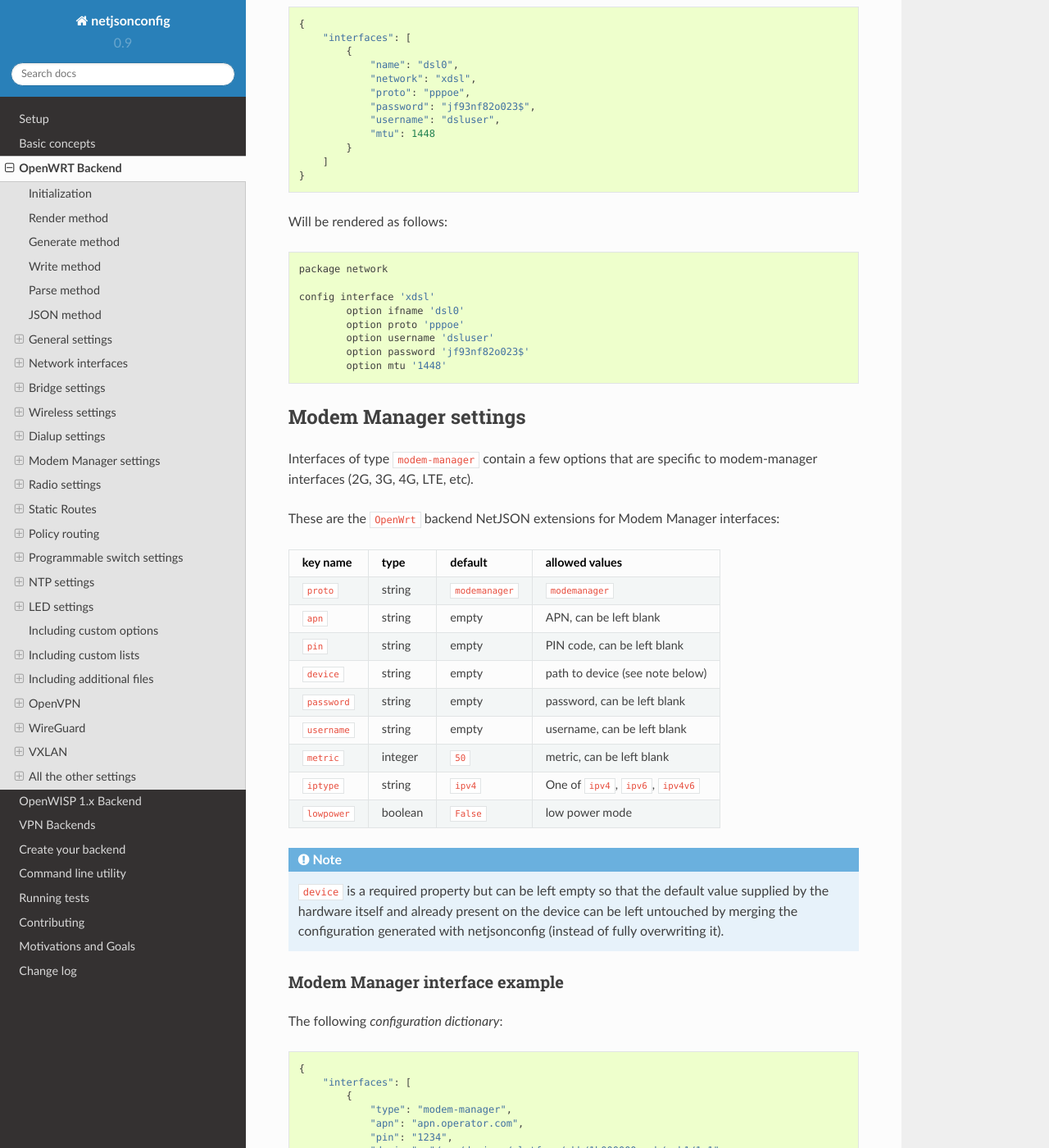
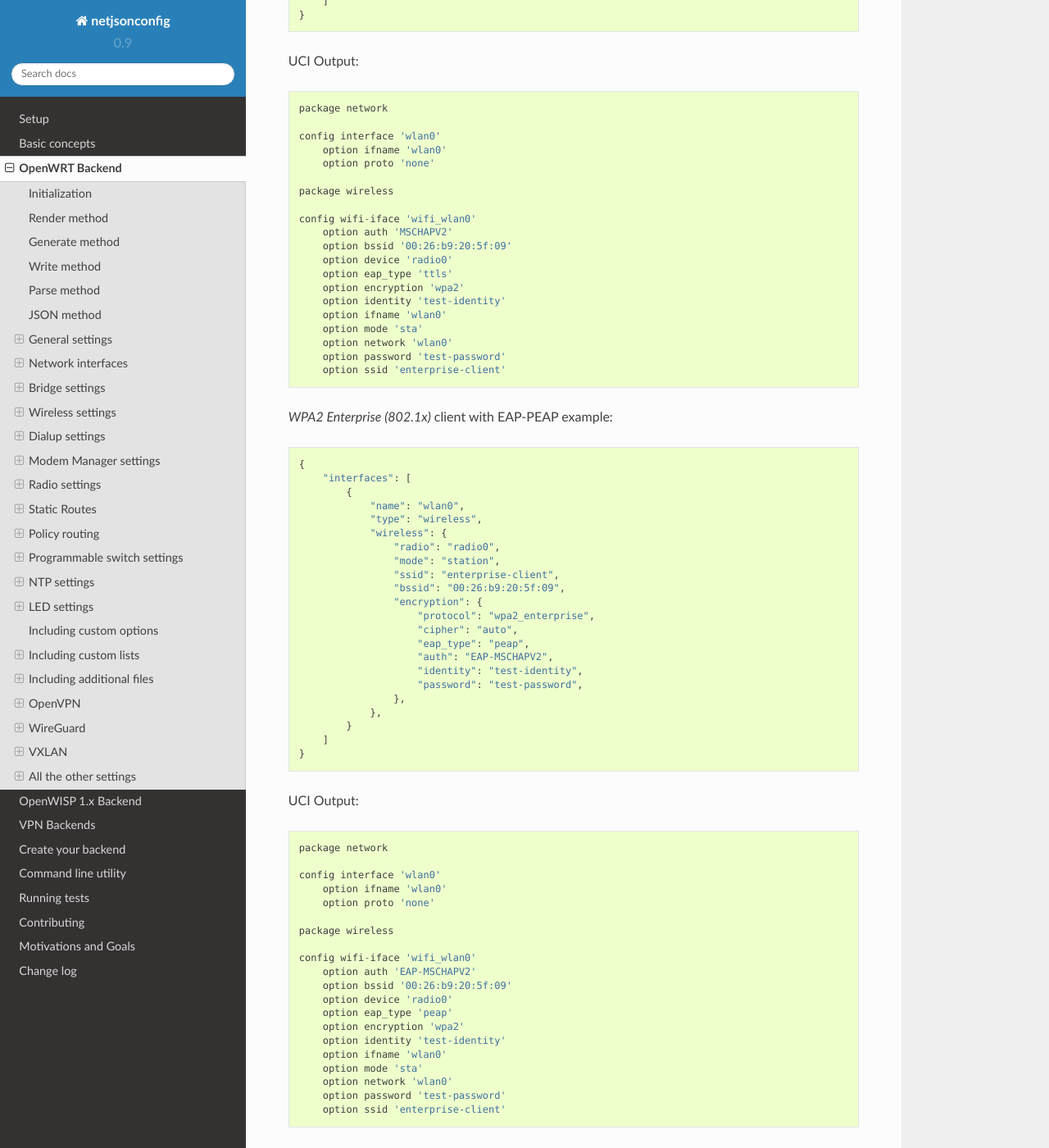
Before and after one commit to openwisp/netjsonconfig, a Sphinx documentation site: the page built from docs/source/backends/openwrt.rst, in a window 1280 px wide and 1400 px high, scrolled down 27295 px. Shown: the whole window at 82% size. Built offline with Sphinx 7.4.7 and the Read the Docs theme 2.0.0, drawn with Linux system fonts in a browser that asks for light colours; some of the changed text lies outside the part shown.

Commit message:
[docs] Add documentation for EAP-TTLS and EAP-PEAP
Signed-off-by: Masashi Honma <masashi.honma@gmail.com>

```diff
--- a/docs/source/backends/openwrt.rst
+++ b/docs/source/backends/openwrt.rst
@@ -1225,7 +1225,7 @@ UCI Output::
 WPA2 Enterprise (802.1x) client
 ~~~~~~~~~~~~~~~~~~~~~~~~~~~~~~~
 
-*WPA2 Enterprise (802.1x)* client example:
+*WPA2 Enterprise (802.1x)* client with EAP-TLS example:
 
 .. code-block:: python
 
@@ -1437,6 +1437,106 @@ UCI Output::
             option network 'wlan0'
             option password 'test-password'
             option ssid 'enterprise-client'
+
+*WPA2 Enterprise (802.1x)* client with EAP-TTLS example:
+
+.. code-block:: python
+
+    {
+        "interfaces": [
+            {
+                "name": "wlan0",
+                "type": "wireless",
+                "wireless": {
+                    "radio": "radio0",
+                    "mode": "station",
+                    "ssid": "enterprise-client",
+                    "bssid": "00:26:b9:20:5f:09",
+                    "encryption": {
+                        "protocol": "wpa2_enterprise",
+                        "cipher": "auto",
+                        "eap_type": "ttls",
+                        "auth": "MSCHAPV2",
+                        "identity": "test-identity",
+                        "password": "test-password",
+                    },
+                },
+            }
+        ]
+    }
+
+UCI Output::
+
+    package network
+
+    config interface 'wlan0'
+        option ifname 'wlan0'
+        option proto 'none'
+
+    package wireless
+
+    config wifi-iface 'wifi_wlan0'
+        option auth 'MSCHAPV2'
+        option bssid '00:26:b9:20:5f:09'
+        option device 'radio0'
+        option eap_type 'ttls'
+        option encryption 'wpa2'
+        option identity 'test-identity'
+        option ifname 'wlan0'
+        option mode 'sta'
+        option network 'wlan0'
+        option password 'test-password'
+        option ssid 'enterprise-client'
+
+*WPA2 Enterprise (802.1x)* client with EAP-PEAP example:
+
+.. code-block:: python
+
+    {
+        "interfaces": [
+            {
+                "name": "wlan0",
+                "type": "wireless",
+                "wireless": {
+                    "radio": "radio0",
+                    "mode": "station",
+                    "ssid": "enterprise-client",
+                    "bssid": "00:26:b9:20:5f:09",
+                    "encryption": {
+                        "protocol": "wpa2_enterprise",
+                        "cipher": "auto",
+                        "eap_type": "peap",
+                        "auth": "EAP-MSCHAPV2",
+                        "identity": "test-identity",
+                        "password": "test-password",
+                    },
+                },
+            }
+        ]
+    }
+
+UCI Output::
+
+    package network
+
+    config interface 'wlan0'
+        option ifname 'wlan0'
+        option proto 'none'
+
+    package wireless
+
+    config wifi-iface 'wifi_wlan0'
+        option auth 'EAP-MSCHAPV2'
+        option bssid '00:26:b9:20:5f:09'
+        option device 'radio0'
+        option eap_type 'peap'
+        option encryption 'wpa2'
+        option identity 'test-identity'
+        option ifname 'wlan0'
+        option mode 'sta'
+        option network 'wlan0'
+        option password 'test-password'
+        option ssid 'enterprise-client'
 
 Dialup settings
 ---------------
```
